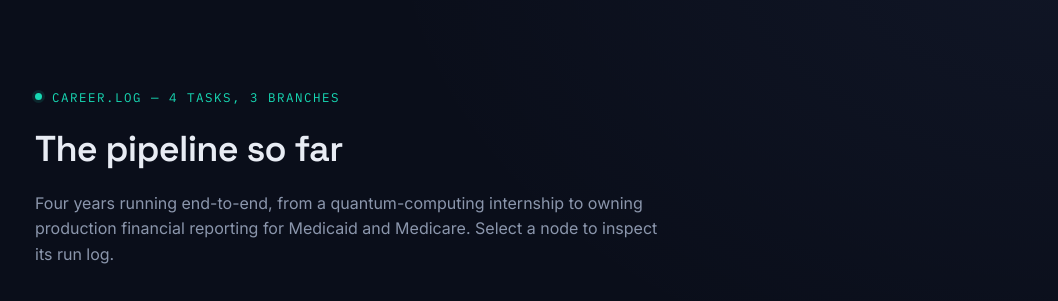
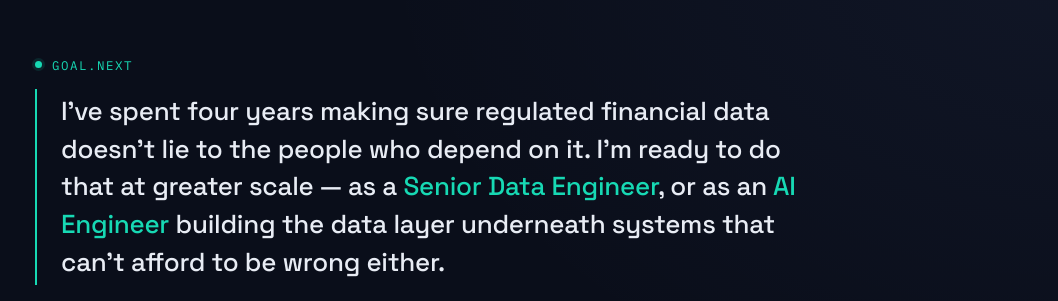
Before and after one commit to Brahmani-Thota/brahmani-thota.github.io, a React (Vite) app: page / in a window 1280 px wide. Shown: the part 651-952 px from the top of the page, without its empty margins (77-1135 px from the left). Built offline with nearby package versions, Linux system fonts and the light colour scheme.

Commit message:
Add goal statement section

```diff
--- a/src/App.jsx
+++ b/src/App.jsx
@@ -1,4 +1,5 @@
 import Hero from './components/Hero';
+import Goal from './components/Goal';
 import CareerDAG from './components/CareerDAG';
 import Metrics from './components/Metrics';
 import CaseStudies from './components/CaseStudies';
@@ -10,6 +11,7 @@ export default function App() {
   return (
     <>
       <Hero />
+      <Goal />
       <CareerDAG />
       <Metrics />
       <CaseStudies />
--- a/src/components/Contact.jsx
+++ b/src/components/Contact.jsx
@@ -7,7 +7,7 @@ export default function Contact() {
         <p className="eyebrow">contact.env</p>
         <h2 className="section-title">Let's talk data</h2>
         <p className="section-desc">
-          Open to Senior / Data Engineer roles working with regulated, high-stakes financial data — healthcare, fintech, or beyond.
+          Open to Data Engineer, AI Engineer, and Software Engineer (Backend Systems) roles working with regulated, high-stakes financial data — healthcare, fintech, or beyond.
         </p>
 
         <div className="contact-grid">
--- /dev/null
+++ b/src/components/Goal.css
@@ -0,0 +1,27 @@
+.goal-section {
+  padding-top: 56px;
+  padding-bottom: 56px;
+}
+
+.goal-statement {
+  border-left: 2px solid var(--accent);
+  padding: 4px 0 4px 24px;
+  max-width: 780px;
+}
+
+.goal-statement p {
+  font-family: var(--font-display);
+  font-size: clamp(20px, 2.4vw, 26px);
+  font-weight: 500;
+  line-height: 1.45;
+  color: var(--text);
+  letter-spacing: -0.01em;
+}
+
+.goal-highlight {
+  color: var(--accent);
+}
+
+@media (max-width: 720px) {
+  .goal-statement { padding-left: 18px; }
+}
--- /dev/null
+++ b/src/components/Goal.jsx
@@ -0,0 +1,20 @@
+import './Goal.css';
+
+export default function Goal() {
+  return (
+    <section className="section goal-section">
+      <div className="container">
+        <p className="eyebrow">goal.next</p>
+        <div className="goal-statement">
+          <p>
+            I've spent four years making sure regulated financial data doesn't lie to
+            the people who depend on it. I'm ready to do that at greater scale — as a{' '}
+            <span className="goal-highlight">Senior Data Engineer</span>, or as an{' '}
+            <span className="goal-highlight">AI Engineer</span> building the data layer
+            underneath systems that can't afford to be wrong either.
+          </p>
+        </div>
+      </div>
+    </section>
+  );
+}
```
